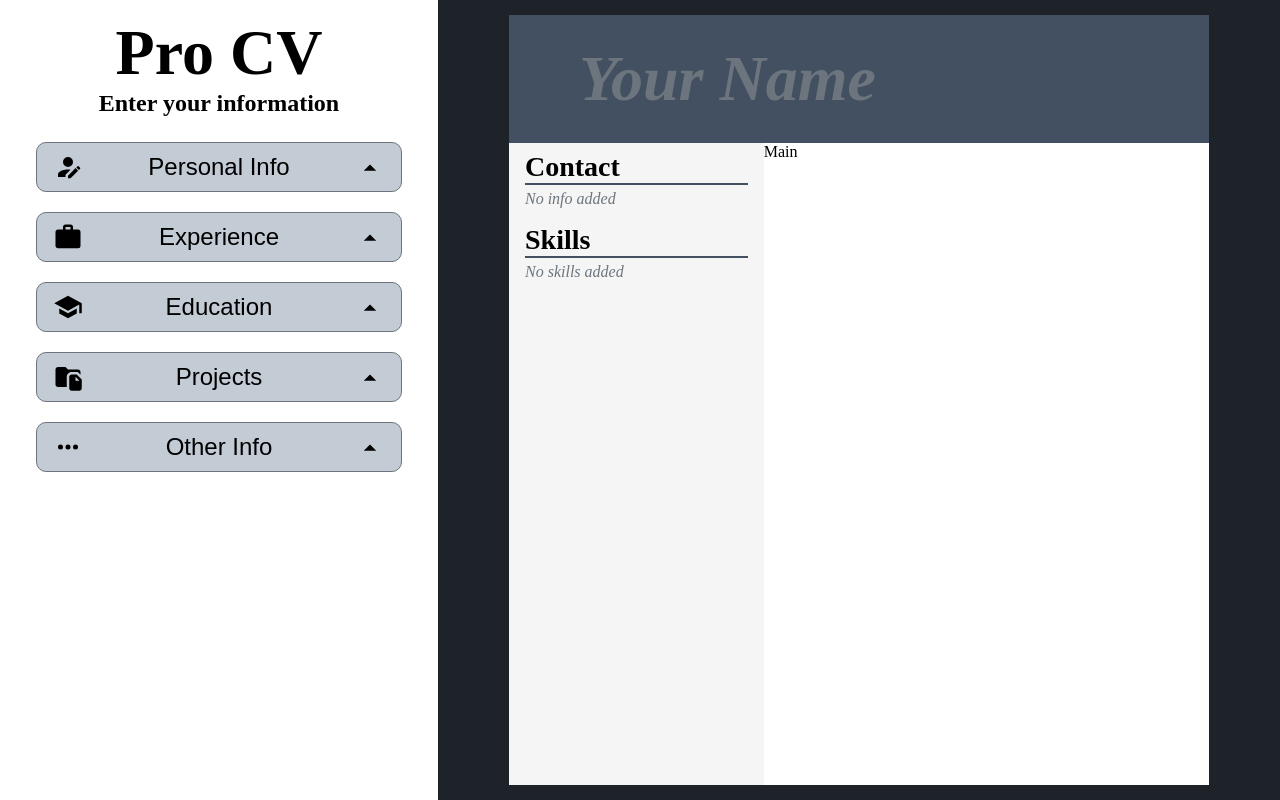
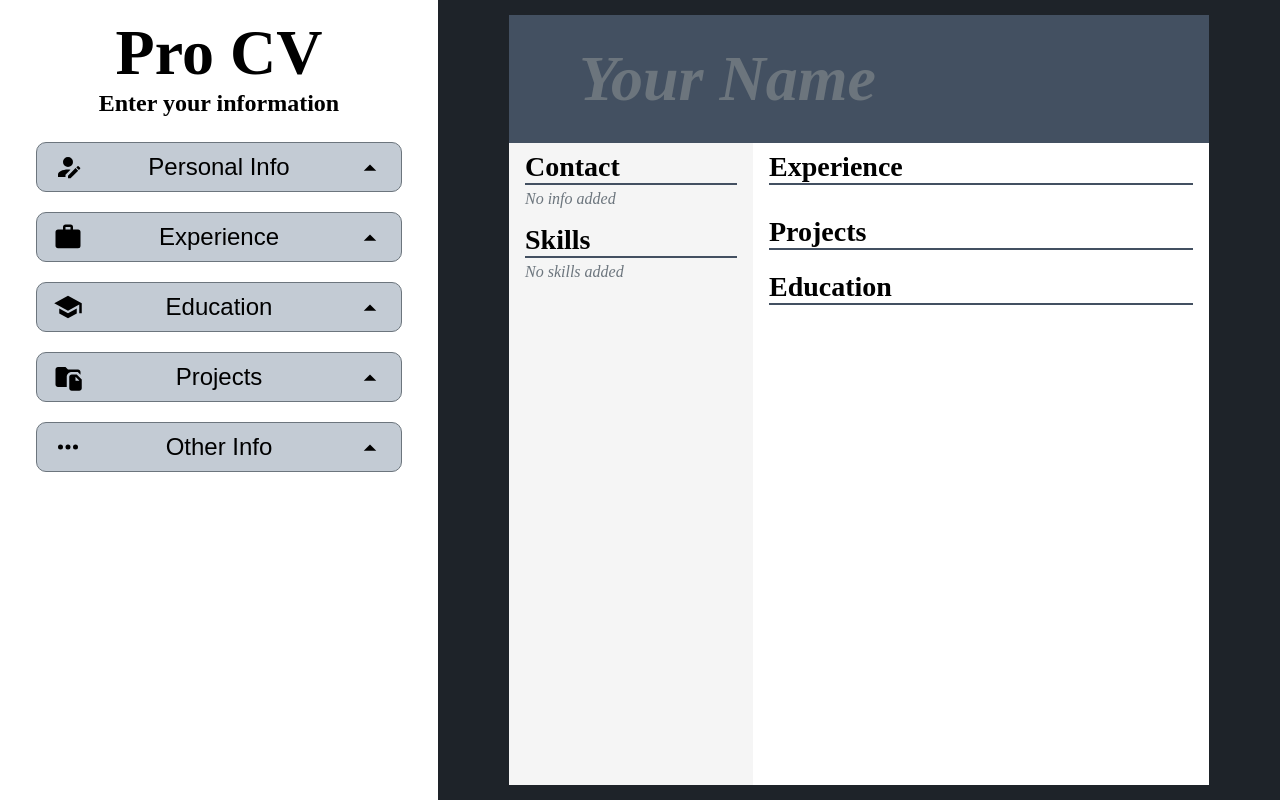
Before and after one commit to devchap8/cv-application, a React (Vite) app: page / in a window 1280 px wide. Built offline with nearby package versions, Linux system fonts and the light colour scheme.

Commit message:
Make experience section update in real time

```diff
--- a/src/components/app.jsx
+++ b/src/components/app.jsx
@@ -1,8 +1,9 @@
-import CvSidebar from './cv-sidebar';
 import { useState } from 'react';
 import { Fragment } from 'react';
 import MenuButton from "./menu-button";
 import FormSection from './form-section';
+import CvSidebar from './cv-sidebar';
+import CvMain from './cv-main';
 
 const menuIcons = {
     person: <img src="src/assets/person.svg"></img>,
@@ -10,6 +11,13 @@ const menuIcons = {
     dots: <img src="src/assets/dots.svg"></img>,
     education: <img src="src/assets/education.svg"></img>,
     folder: <img src="src/assets/folder.svg"></img>,
+}
+
+// base ids for form entry keys
+const baseIds = {
+    baseEdu: crypto.randomUUID(),
+    baseProj: crypto.randomUUID(),
+    baseExp: crypto.randomUUID(),
 }
 
 export default function App() {
@@ -34,7 +42,6 @@ export default function App() {
         }
         else setSkillsList([]);
     }
-
     const [certsList, setCertsList] = useState([]);
     const updateCertsList = (e) => {
         if(e.target.value) {
@@ -43,18 +50,41 @@ export default function App() {
         }
         else setCertsList([])
     }
-
     const changeOtherInfo = (e, type) => {
         if(type === "skills") updateSkillsList(e);
         else if(type === "certs") updateCertsList(e);
     }
 
+    const [experienceList, setExperienceList] = useState([{companyName: null, positionTitle: null, startDate: null, endDate: null, description: null, id: baseIds.baseExp}]);
+    const newExp = (uuid) => {
+        setExperienceList([...experienceList, {companyName: null, positionTitle: null, startDate: null, endDate: null, description: null, id: uuid}]);
+    }
+    const delExp = (uuid) => {
+        setExperienceList(experienceList.filter(exp => exp.id !== uuid));
+    }
+    const changeExp = (e, uuid, type) => {
+        let newObj;
+        for(let exp of experienceList) {
+            if(exp.id === uuid) {
+                newObj = exp;
+                break;
+            }
+        }
+        if(type === "companyName") newObj = {...newObj, companyName: e.target.value};
+        else if(type === "positionTitle") newObj = {...newObj, positionTitle: e.target.value};
+        else if(type === "startDate") newObj = {...newObj, startDate: e.target.value};
+        else if(type === "endDate") newObj = {...newObj, endDate: e.target.value};
+        else if(type === "description") newObj = {...newObj, description: e.target.value};
+        const filteredExpList = experienceList.filter(exp => exp.id !== uuid);
+        setExperienceList([...filteredExpList, newObj]);
+    }
+
     const buttonInfo = [
-        {icon: menuIcons.person, text: "Personal Info", id: 1, handleChange: changePersonalInfo},
-        {icon: menuIcons.briefcase, text: "Experience", id: 2, handleChange: null},
-        {icon: menuIcons.education, text: "Education", id: 3, handleChange: null},
-        {icon: menuIcons.folder, text: "Projects", id: 4, handleChange: null},
-        {icon: menuIcons.dots, text: "Other Info", id: 5, handleChange: changeOtherInfo}
+        {icon: menuIcons.person, text: "Personal Info", id: 1, handleChange: changePersonalInfo, addButtonAction: null, delButtonAction: null},
+        {icon: menuIcons.briefcase, text: "Experience", id: 2, handleChange: changeExp, addButtonAction: newExp, delButtonAction: delExp},
+        {icon: menuIcons.education, text: "Education", id: 3, handleChange: null, addButtonAction: null, delButtonAction: null},
+        {icon: menuIcons.folder, text: "Projects", id: 4, handleChange: null, addButtonAction: null, delButtonAction: null},
+        {icon: menuIcons.dots, text: "Other Info", id: 5, handleChange: changeOtherInfo, addButtonAction: null, delButtonAction: null}
     ];
 
     return (
@@ -76,6 +106,9 @@ export default function App() {
                             display={info.id === selectedId}
                             id={info.id}
                             handleChange={info.handleChange}
+                            addButtonAction={info.addButtonAction}
+                            delButtonAction={info.delButtonAction}
+                            baseIds={baseIds}
                         ></FormSection>
                     </Fragment>
                     )}
@@ -88,7 +121,7 @@ export default function App() {
                     </header>
                     <section className="cvBottom">
                         <CvSidebar personalInfo={personalInfo} skillsList={skillsList} certsList={certsList}></CvSidebar>
-                        <div className="cvMain">Main</div>
+                        <CvMain experienceList={experienceList}></CvMain>
                     </section>
                 </div>
             </main>
--- /dev/null
+++ b/src/components/cv-experience.jsx
@@ -0,0 +1,17 @@
+export default function CvExperience({self}) {
+    return (
+        <div className="cvMainEntry">
+            <h3 className="cvEntryTitle">
+                <p className="cvEntryTitleMain">{self.positionTitle}</p>
+                {self.companyName !== null && self.companyName !== "" && " @ "}
+                <p className="cvEntryTitleSecond">{self.companyName}</p>
+            </h3>
+            <div className="cvEntryMuted">
+                {self.startDate}
+                {self.startDate !== null && self.startDate !== "" && " - "}
+                {self.endDate}
+            </div>
+            <div className="cvEntryBody">{self.description}</div>
+        </div>
+    )
+}
--- a/src/components/cv-main.jsx
+++ b/src/components/cv-main.jsx
@@ -0,0 +1,21 @@
+import CvTitle from "./cv-title";
+import CvExperience from "./cv-experience";
+
+export default function CvMain({experienceList}) {
+    return (
+        <div className="cvMain">
+            <div className="cvMainSect">
+                <CvTitle text="Experience"></CvTitle>
+                {experienceList.map(exp =>
+                    <CvExperience key={exp.id} self={exp}></CvExperience>
+                )}
+            </div>
+            <div className="cvMainSect">
+                <CvTitle text="Projects"></CvTitle>
+            </div>
+            <div className="cvMainSect">
+                <CvTitle text="Education"></CvTitle>
+            </div>
+        </div>
+    )
+}
--- a/src/components/experience.jsx
+++ b/src/components/experience.jsx
@@ -1,26 +1,26 @@
-export default function Experience({uuid, remove}) {
+export default function Experience({uuid, remove, handleChange}) {
     return (
         <div className="subform">
             <button type="button" className="deleteButton" onClick={remove}>x</button>
             <label htmlFor={`companyName${uuid}`} className="fullLineLabel">
                 Company Name
-                <input type="text" id={`companyName${uuid}`} name={`companyName${uuid}`} placeholder="Microsoft"></input>
+                <input type="text" id={`companyName${uuid}`} name={`companyName${uuid}`} placeholder="Microsoft" onChange={(e) => handleChange(e, uuid, "companyName")}></input>
             </label>
             <label htmlFor={`jobTitle${uuid}`} className="fullLineLabel">
                 Position Title
-                <input type="text" id={`jobTitle${uuid}`} name={`jobTitle${uuid}`} placeholder="Junior Full Stack Developer"></input>
+                <input type="text" id={`jobTitle${uuid}`} name={`jobTitle${uuid}`} placeholder="Junior Full Stack Developer" onChange={(e) => handleChange(e, uuid, "positionTitle")}></input>
             </label>
             <label htmlFor={`startDate${uuid}`}>
                 Start Date
-                <input type="text" id={`startDate${uuid}`} name={`startDate${uuid}`} placeholder="June 2025"></input>
+                <input type="text" id={`startDate${uuid}`} name={`startDate${uuid}`} placeholder="June 2025" onChange={(e) => handleChange(e, uuid, "startDate")}></input>
             </label>
             <label htmlFor={`endDate${uuid}`}>
                 End Date
-                <input type="text" id={`endDate${uuid}`} name={`endDate${uuid}`} placeholder="Current"></input>
+                <input type="text" id={`endDate${uuid}`} name={`endDate${uuid}`} placeholder="Current" onChange={(e) => handleChange(e, uuid, "endDate")}></input>
             </label>
             <label htmlFor={`jobDesc${uuid}`} className="fullLineLabel">
                 Description
-                <textarea id={`jobDesc${uuid}`} name={`jobDesc${uuid}`} placeholder="Designed fluid user interfaces with React and Tailwind CSS"></textarea>
+                <textarea id={`jobDesc${uuid}`} name={`jobDesc${uuid}`} placeholder="Designed fluid user interfaces with React and Tailwind CSS" onChange={(e) => handleChange(e, uuid, "description")}></textarea>
             </label>
         </div>
     )
--- a/src/components/form-section.jsx
+++ b/src/components/form-section.jsx
@@ -3,22 +3,25 @@ import Education from "./education"
 import Experience from './experience';
 import Project from './projects';
 
-const baseEdu = crypto.randomUUID();
-const baseProj = crypto.randomUUID();
-const baseExp = crypto.randomUUID();
-
-export default function FormSection({display, id, handleChange}) {
-    const [eduList, setEduList] = useState([baseEdu]);
+export default function FormSection({display, id, handleChange, addButtonAction, delButtonAction, baseIds}) {
+    const [eduList, setEduList] = useState([baseIds.baseEdu]);
     const newEdu = () => setEduList([...eduList, crypto.randomUUID()]);
     const deleteEdu = (uuid) => setEduList(eduList.filter(id => id !== uuid));
 
-    const [projList, setProjList] = useState([baseProj]);
+    const [projList, setProjList] = useState([baseIds.baseProj]);
     const newProj = () => setProjList([...projList, crypto.randomUUID()]);
     const deleteProj = (uuid) => setProjList(projList.filter(id => id !== uuid));
 
-    const [expList, setExpList] = useState([baseExp]);
-    const newExp = () => setExpList([...expList, crypto.randomUUID()]);
-    const deleteExp = (uuid) => setExpList(expList.filter(id => id !== uuid));
+    const [expList, setExpList] = useState([baseIds.baseExp]);
+    const newExp = () => {
+        const uuid = crypto.randomUUID()
+        setExpList([...expList, uuid]);
+        addButtonAction(uuid);
+    }
+    const deleteExp = (uuid) => {
+        setExpList(expList.filter(id => id !== uuid));
+        delButtonAction(uuid);
+    }
 
     if(id === 1) {return ( // personal info
         <form className={display ? "" : "hidden"}>
@@ -46,7 +49,7 @@ export default function FormSection({display, id, handleChange}) {
 
     )} else if(id === 2) {return ( // experience
         <form className={display ? "" : "hidden"}>
-            {expList.map(expId => <Experience uuid={expId} key={expId} remove={() => deleteExp(expId)}></Experience>)}
+            {expList.map(expId => <Experience uuid={expId} key={expId} remove={() => deleteExp(expId)} handleChange={handleChange}></Experience>)}
             <footer className="formFooter">
                 <button type="button" className="newFieldButton" onClick={newExp}>+ New Experience Field</button>
             </footer>
--- a/src/styles/index.css
+++ b/src/styles/index.css
@@ -250,13 +250,16 @@ input:focus, textarea:focus {
   display: flex;
 }
 
-.cvSidebar {
-  background-color: var(--bg-subtle);
-  flex: 1;
+.cvSidebar, .cvMain {
   padding: .5rem 1rem;
   display: flex;
   flex-direction: column;
   gap: 1rem;
+}
+
+.cvSidebar {
+  background-color: var(--bg-subtle);
+  flex: 1;
   word-break: break-all;
 }
 
@@ -331,3 +334,30 @@ ul {
 li {
   list-style: none;
 }
+
+/* CV Main Section */
+
+p {
+  display: inline;
+}
+
+.cvMainEntry {
+  display: flex;
+  flex-direction: column;
+  gap: 5px;
+}
+
+.cvEntryTitle {
+  font-size: 1.5rem;
+  color: var(--accent);
+}
+
+.cvEntryTitleMain {
+  color: black;
+}
+
+.cvEntryMuted {
+  font-size: .9rem;
+  color: var(--text-muted);
+  font-style: italic;
+}
```
